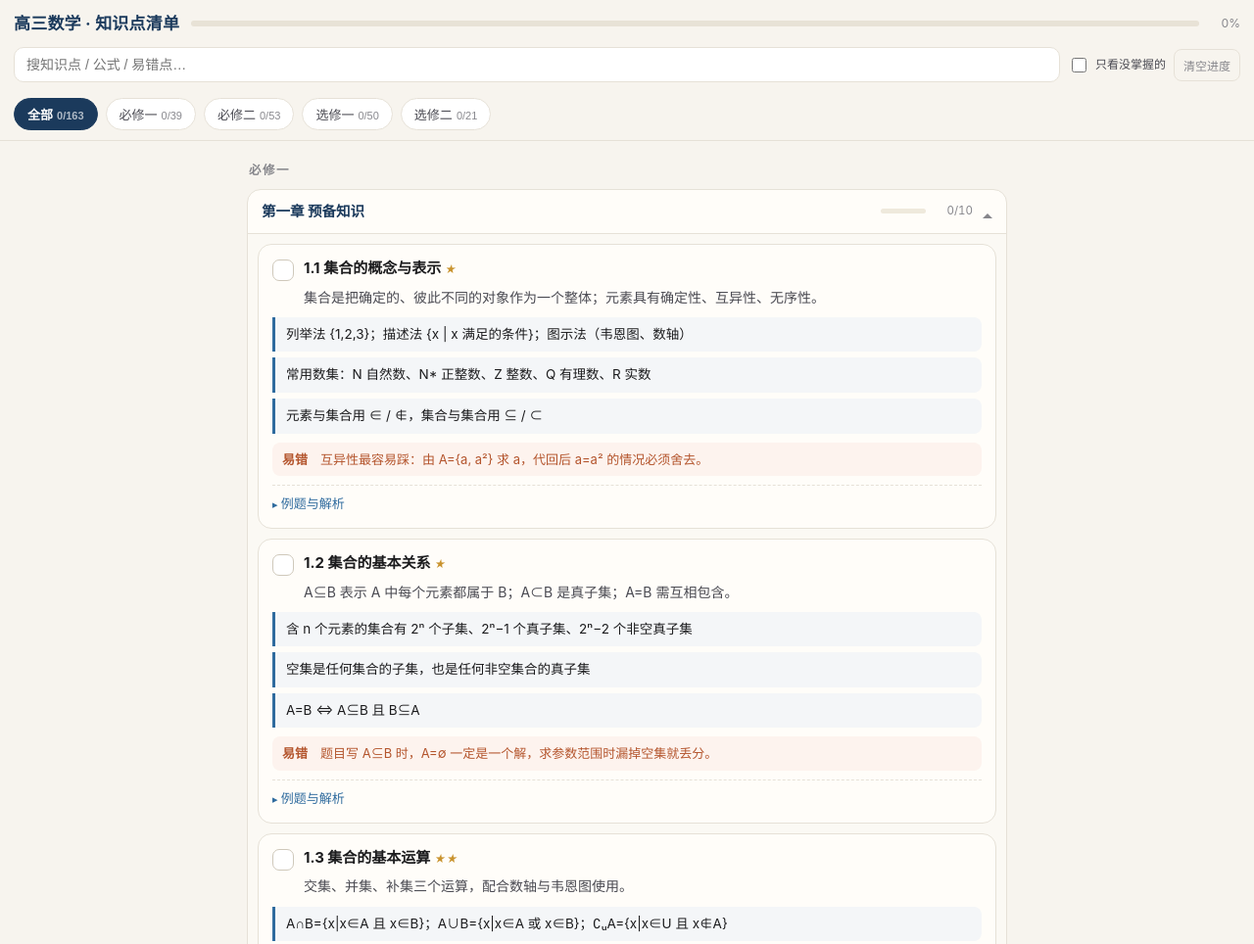
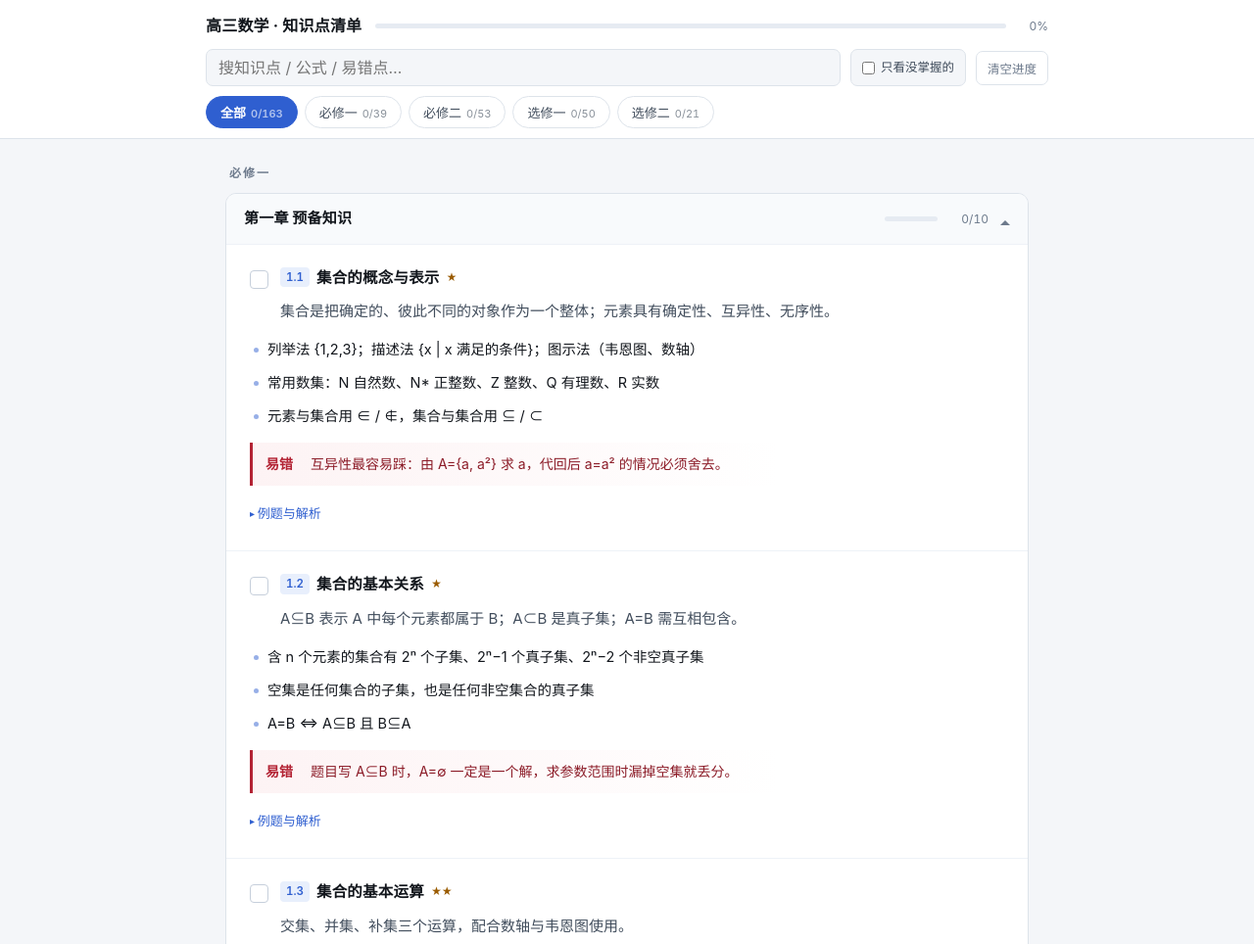
Before and after one commit to sereniiiii/math, a plain HTML site: page gaosan/index.html in a window 1280 px wide. Shown: the top 964 px of the page at 98% size. Drawn offline with Linux system fonts and the light colour scheme.

Commit message:
style: 知识点页改为 CPA 式文档排版——一章一框、框内连续分类、加大行距

```diff
--- a/gaosan/assets/app.js
+++ b/gaosan/assets/app.js
@@ -101,6 +101,11 @@
       return '<li>' + esc(k) + '</li>';
     }).join('');
 
+    // 把「1.1 集合的概念」拆成编号 + 标题，编号做成浅色标签，框内层次更清楚
+    var mm = /^([§\d][\d.\-—]*)\s+(.+)$/.exec(it.t);
+    var num = mm ? mm[1] : '';
+    var title = mm ? mm[2] : it.t;
+
     var eg = '';
     if (it.eg && it.eg.q) {
       eg = '<details class="eg"><summary>例题与解析</summary><div class="eg-body">' +
@@ -113,7 +118,11 @@
       '<div class="card-head">' +
         '<button class="check" type="button" aria-label="标记已掌握" aria-pressed="' + isDone + '"></button>' +
         '<div class="title-wrap">' +
-          '<div class="t">' + hl(it.t, kw) + (stars ? '<i class="stars">' + stars + '</i>' : '') + '</div>' +
+          '<div class="t">' +
+            (num ? '<span class="num">' + esc(num) + '</span>' : '') +
+            hl(title, kw) +
+            (stars ? '<i class="stars">' + stars + '</i>' : '') +
+          '</div>' +
           '<p class="core">' + hl(it.core, kw) + '</p>' +
         '</div>' +
       '</div>' +
--- a/gaosan/assets/style.css
+++ b/gaosan/assets/style.css
@@ -1,17 +1,25 @@
-/* 高三数学知识点清单 —— 移动优先，纸感浅底 + 深蓝强调 */
+/* 高三数学知识点清单
+   视觉基调对齐 CPA 学习平台：冷灰底 + 纯白面板 + 单一蓝色强调 + 大行距。
+   关键不同：一章 = 一个白框，框内按知识点连续排版，用细分割线和留白分层，
+             不再是一张张独立卡片。 */
 :root {
-  --ink: #1c1c1e;
-  --ink-2: #4a4a52;
-  --ink-3: #86868b;
-  --bg: #f7f4ee;
-  --card: #fffdf9;
-  --line: #e6e1d7;
-  --brand: #1b3a5c;
-  --brand-2: #2f6b9e;
-  --ok: #2e7d5b;
-  --warn: #b4552d;
-  --star: #c9932e;
-  --radius: 14px;
+  --ink: #12161c;
+  --ink-2: #414d5c;
+  --ink-3: #6d7a8c;
+  --bg: #f4f6f9;
+  --card: #ffffff;
+  --line: #dde3ea;
+  --line-2: #eef2f7;
+  --brand: #2f5fd0;
+  --brand-2: #1f4bb5;
+  --brand-soft: #e8effc;
+  --ok: #0b7a4b;
+  --warn: #b32334;
+  --warn-soft: #fdf3f4;
+  --star: #9a5b00;
+  --radius: 11px;
+  --font: -apple-system, BlinkMacSystemFont, "PingFang SC", "Hiragino Sans GB",
+          "Microsoft YaHei", "Segoe UI", sans-serif;
 }
 
 * { box-sizing: border-box; -webkit-tap-highlight-color: transparent; }
@@ -22,9 +30,11 @@ body {
   margin: 0;
   background: var(--bg);
   color: var(--ink);
-  font: 15px/1.65 -apple-system, BlinkMacSystemFont, "PingFang SC", "Hiragino Sans GB",
-        "Microsoft YaHei", system-ui, sans-serif;
-  padding-bottom: 40px;
+  font-family: var(--font);
+  font-size: 15px;
+  line-height: 1.75;
+  -webkit-font-smoothing: antialiased;
+  padding-bottom: 30px;
 }
 
 /* ---------- 顶部 ---------- */
@@ -32,24 +42,27 @@ body {
   position: sticky;
   top: 0;
   z-index: 20;
-  background: rgba(247, 244, 238, 0.94);
-  backdrop-filter: saturate(180%) blur(12px);
+  background: rgba(255, 255, 255, 0.96);
+  backdrop-filter: saturate(180%) blur(10px);
   border-bottom: 1px solid var(--line);
-  padding: 10px 14px 0;
+  padding: 12px 16px 0;
 }
 
 .top-inner {
   display: flex;
   align-items: center;
-  gap: 12px;
+  gap: 14px;
+  max-width: 860px;
+  margin: 0 auto;
 }
 
 h1 {
+  flex: 0 0 auto;
   margin: 0;
   font-size: 16px;
-  font-weight: 700;
+  font-weight: 650;
   letter-spacing: 0.2px;
-  color: var(--brand);
+  color: var(--ink);
   white-space: nowrap;
 }
 
@@ -57,340 +70,185 @@ h1 {
   flex: 1;
   display: flex;
   align-items: center;
-  gap: 8px;
+  gap: 9px;
   min-width: 0;
 }
 
 .bar {
   flex: 1;
-  height: 6px;
+  height: 5px;
+  background: #e6ebf2;
   border-radius: 99px;
-  background: #e8e2d6;
   overflow: hidden;
 }
 
-.bar > i {
+.bar i {
   display: block;
   height: 100%;
   width: 0;
+  background: var(--brand);
   border-radius: 99px;
-  background: linear-gradient(90deg, var(--brand-2), var(--ok));
   transition: width 0.25s ease;
 }
 
 #pct {
-  font-variant-numeric: tabular-nums;
+  flex: 0 0 auto;
   font-size: 12px;
   color: var(--ink-3);
+  font-variant-numeric: tabular-nums;
   min-width: 34px;
   text-align: right;
 }
 
+/* 工具栏 */
 .tools {
   display: flex;
-  gap: 8px;
   align-items: center;
-  padding: 10px 0;
+  gap: 10px;
+  max-width: 860px;
+  margin: 10px auto 0;
 }
 
-#q {
+.tools input[type="search"] {
   flex: 1;
   min-width: 0;
-  appearance: none;
+  font-family: inherit;
+  font-size: 16px;
+  color: var(--ink);
+  background: var(--bg);
   border: 1px solid var(--line);
-  background: #fff;
-  border-radius: 10px;
-  padding: 9px 12px;
-  font-size: 14px;
-  color: var(--ink);
+  border-radius: 7px;
+  padding: 8px 12px;
   outline: none;
 }
-
-#q:focus { border-color: var(--brand-2); box-shadow: 0 0 0 3px rgba(47, 107, 158, 0.12); }
+.tools input[type="search"]:focus {
+  border-color: var(--brand);
+  background: #fff;
+  box-shadow: 0 0 0 3px var(--brand-soft);
+}
 
 .switch {
+  flex: 0 0 auto;
   display: inline-flex;
   align-items: center;
   gap: 6px;
-  font-size: 12px;
+  font-size: 12.5px;
   color: var(--ink-2);
-  white-space: nowrap;
-  cursor: pointer;
-  user-select: none;
-}
-
-.switch input { width: 15px; height: 15px; accent-color: var(--brand-2); }
-
-.ghost {
-  appearance: none;
+  background: var(--bg);
   border: 1px solid var(--line);
-  background: transparent;
-  color: var(--ink-3);
-  border-radius: 8px;
-  padding: 7px 9px;
-  font-size: 12px;
+  border-radius: 7px;
+  padding: 7px 11px;
   cursor: pointer;
   white-space: nowrap;
 }
+.switch input { accent-color: var(--brand); margin: 0; }
 
-.ghost:active { background: #eee9e0; }
+.ghost {
+  flex: 0 0 auto;
+  font-family: inherit;
+  font-size: 12.5px;
+  color: var(--ink-3);
+  background: transparent;
+  border: 1px solid var(--line);
+  border-radius: 7px;
+  padding: 7px 11px;
+  cursor: pointer;
+  white-space: nowrap;
+}
+.ghost:active { background: var(--bg); }
 
-/* ---------- 模块标签 ---------- */
+/* 册切换 */
 .tabs {
   display: flex;
-  gap: 8px;
+  gap: 7px;
+  max-width: 860px;
+  margin: 10px auto 0;
+  padding-bottom: 10px;
   overflow-x: auto;
-  padding: 6px 0 10px;
   scrollbar-width: none;
 }
-
 .tabs::-webkit-scrollbar { display: none; }
 
 .tab {
   flex: 0 0 auto;
+  font-family: inherit;
+  font-size: 13px;
+  color: var(--ink-2);
+  background: #fff;
   border: 1px solid var(--line);
-  background: #fff;
-  color: var(--ink-2);
   border-radius: 99px;
-  padding: 6px 13px;
-  font-size: 13px;
+  padding: 6px 14px;
   cursor: pointer;
-  white-space: nowrap;
+  transition: background 0.15s ease, border-color 0.15s ease;
 }
-
 .tab[aria-selected="true"] {
   background: var(--brand);
   border-color: var(--brand);
   color: #fff;
   font-weight: 600;
 }
-
 .tab .n {
   font-size: 11px;
-  opacity: 0.65;
-  margin-left: 4px;
+  margin-left: 5px;
+  opacity: 0.62;
   font-variant-numeric: tabular-nums;
 }
 
 /* ---------- 列表 ---------- */
 main {
-  padding: 14px;
-  max-width: 820px;
+  max-width: 860px;
   margin: 0 auto;
+  padding: 18px 16px 10px;
 }
 
-.sec-title {
-  display: flex;
-  align-items: baseline;
-  gap: 8px;
-  margin: 22px 2px 10px;
-  font-weight: 700;
-  color: var(--brand);
-  font-size: 15px;
-}
-
-.sec-title:first-child { margin-top: 6px; }
-
-.sec-title span { font-weight: 400; font-size: 12px; color: var(--ink-3); }
-
-.card {
-  background: var(--card);
-  border: 1px solid var(--line);
-  border-radius: var(--radius);
-  padding: 13px 14px;
-  margin-bottom: 10px;
-  transition: opacity 0.2s ease, border-color 0.2s ease;
-}
-
-.card.done { opacity: 0.55; border-color: #d8e6dd; }
-
-.card-head {
-  display: flex;
-  align-items: flex-start;
-  gap: 10px;
-}
-
-.check {
-  flex: 0 0 auto;
-  width: 22px;
-  height: 22px;
-  margin-top: 2px;
-  border-radius: 7px;
-  border: 1.5px solid #cfc8ba;
-  background: #fff;
-  cursor: pointer;
-  display: grid;
-  place-items: center;
-  transition: all 0.15s ease;
-}
-
-.check::after {
-  content: "";
-  width: 10px;
-  height: 6px;
-  border-left: 2px solid #fff;
-  border-bottom: 2px solid #fff;
-  transform: rotate(-45deg) translateY(-1px) scale(0);
-  transition: transform 0.15s ease;
-}
-
-.card.done .check {
-  background: var(--ok);
-  border-color: var(--ok);
-}
-
-.card.done .check::after { transform: rotate(-45deg) translateY(-1px) scale(1); }
-
-.title-wrap { flex: 1; min-width: 0; }
-
-.t {
+.book-title {
+  margin: 22px 4px 10px;
+  font-size: 12px;
   font-weight: 650;
-  font-size: 15px;
-  line-height: 1.45;
-  color: var(--ink);
-}
-
-.stars { color: var(--star); font-size: 11px; letter-spacing: 1px; margin-left: 4px; }
-
-.core {
-  margin: 7px 0 0;
-  color: var(--ink-2);
-  font-size: 14px;
-}
-
-.keys {
-  margin: 9px 0 0;
-  padding: 0;
-  list-style: none;
-  display: grid;
-  gap: 6px;
-}
-
-.keys li {
-  position: relative;
-  padding: 7px 10px 7px 11px;
-  background: #f4f6f8;
-  border-left: 3px solid var(--brand-2);
-  border-radius: 0 8px 8px 0;
-  font-size: 13.5px;
-  line-height: 1.6;
-  color: var(--ink);
-  overflow-x: auto;
-}
-
-.trap {
-  margin-top: 9px;
-  font-size: 13px;
-  color: var(--warn);
-  background: #fdf3ee;
-  border-radius: 8px;
-  padding: 7px 10px;
-  line-height: 1.6;
-}
-
-.trap b { font-weight: 700; }
-
-details.eg {
-  margin-top: 9px;
-  border-top: 1px dashed var(--line);
-  padding-top: 8px;
-}
-
-details.eg > summary {
-  cursor: pointer;
-  font-size: 13px;
-  color: var(--brand-2);
-  list-style: none;
-  outline: none;
-}
-
-details.eg > summary::-webkit-details-marker { display: none; }
-
-details.eg > summary::before {
-  content: "▸ ";
-  font-size: 11px;
-}
-
-details.eg[open] > summary::before { content: "▾ "; }
-
-.eg-body {
-  margin-top: 8px;
-  font-size: 13.5px;
-  color: var(--ink-2);
-  line-height: 1.75;
-}
-
-.eg-body .q { color: var(--ink); }
-
-.eg-body .a {
-  margin-top: 6px;
-  padding: 8px 10px;
-  background: #f2f7f4;
-  border-radius: 8px;
-  color: #245b41;
-}
-
-.empty {
-  text-align: center;
-  color: var(--ink-3);
-  font-size: 14px;
-  padding: 60px 20px;
-}
-
-.foot {
-  text-align: center;
-  color: var(--ink-3);
-  font-size: 12px;
-  padding: 10px 20px 30px;
-}
-
-mark {
-  background: #ffe9a8;
-  color: inherit;
-  border-radius: 3px;
-  padding: 0 1px;
-}
-
-/* ---------- 教材册 / 章 折叠 ---------- */
-.book-title {
-  margin: 18px 2px 8px;
-  font-size: 12.5px;
-  font-weight: 700;
-  letter-spacing: 1.5px;
+  letter-spacing: 2px;
   color: var(--ink-3);
 }
 .book-title:first-child { margin-top: 2px; }
 
+/* 章 = 一个框 */
 .chap {
   background: var(--card);
   border: 1px solid var(--line);
   border-radius: var(--radius);
-  margin-bottom: 10px;
+  margin-bottom: 14px;
   overflow: hidden;
 }
 
 .chap-head {
   display: flex;
   align-items: center;
-  gap: 10px;
+  gap: 12px;
   width: 100%;
-  padding: 12px 14px;
+  padding: 14px 18px;
   border: 0;
-  background: none;
-  font: inherit;
+  background: #f8fafc;
+  font-family: inherit;
+  font-size: 15px;
   text-align: left;
   cursor: pointer;
-  color: var(--brand);
+  color: var(--ink);
+  border-bottom: 1px solid transparent;
 }
-.chap-head:active { background: #f4f1e8; }
+.chap.open .chap-head { border-bottom-color: var(--line-2); }
+.chap-head:active { background: #f1f5f9; }
 
-.chap-name { flex: 1; font-weight: 650; font-size: 14.5px; line-height: 1.4; }
+.chap-name {
+  flex: 1;
+  font-weight: 650;
+  line-height: 1.5;
+  letter-spacing: 0.2px;
+}
 
 .chap-bar {
   flex: 0 0 auto;
-  width: 46px;
+  width: 54px;
   height: 5px;
-  background: #efe9dc;
+  background: #e6ebf2;
   border-radius: 99px;
   overflow: hidden;
 }
@@ -404,9 +262,9 @@ mark {
 
 .chap-prog {
   flex: 0 0 auto;
-  min-width: 38px;
+  min-width: 40px;
   text-align: right;
-  font-size: 11.5px;
+  font-size: 12px;
   color: var(--ink-3);
   font-variant-numeric: tabular-nums;
 }
@@ -422,27 +280,215 @@ mark {
 }
 .chap.open .caret { transform: rotate(180deg); }
 
-.chap-body {
-  display: none;
-  padding: 10px;
-  background: #fbf9f4;
-  border-top: 1px solid var(--line);
+.chap-body { display: none; }
+.chap.open .chap-body { display: block; }
+
+/* 框内的知识点：连续排版，只靠分割线和留白 */
+.card {
+  padding: 20px 20px 22px;
+  border-top: 1px solid var(--line-2);
+  transition: opacity 0.2s ease;
 }
-.chap.open .chap-body { display: block; }
-.chap-body .card:last-child { margin-bottom: 0; }
+.card:first-child { border-top: 0; }
+.card.done { opacity: 0.55; }
 
-@media (min-width: 700px) {
-  body { font-size: 15.5px; }
-  main { padding: 18px 22px; }
-  h1 { font-size: 17px; }
+.card-head {
+  display: flex;
+  align-items: flex-start;
+  gap: 12px;
+}
+
+/* 勾选：小方块，不抢视线 */
+.check {
+  flex: 0 0 auto;
+  width: 19px;
+  height: 19px;
+  margin-top: 4px;
+  border: 1.5px solid #c6cfdb;
+  border-radius: 4px;
+  background: #fff;
+  cursor: pointer;
+  position: relative;
+  padding: 0;
+  transition: background 0.15s ease, border-color 0.15s ease;
+}
+.check::after {
+  content: "";
+  position: absolute;
+  left: 5px;
+  top: 2px;
+  width: 6px;
+  height: 10px;
+  border-right: 2px solid #fff;
+  border-bottom: 2px solid #fff;
+  transform: rotate(42deg) scale(0);
+  transition: transform 0.15s ease;
+}
+.card.done .check {
+  background: var(--ok);
+  border-color: var(--ok);
+}
+.card.done .check::after { transform: rotate(42deg) scale(1); }
+
+.title-wrap { flex: 1; min-width: 0; }
+
+/* 知识点标题 = 小节分类标题 */
+.t {
+  font-size: 15.5px;
+  font-weight: 650;
+  line-height: 1.6;
+  color: var(--ink);
+  letter-spacing: 0.2px;
+}
+.t .stars {
+  font-style: normal;
+  font-size: 10.5px;
+  letter-spacing: 0;
+  color: var(--star);
+  margin-left: 7px;
+  vertical-align: 2px;
+}
+
+/* 编号做成浅色标签，让框内的小节分类一眼能分开 */
+.t .num {
+  display: inline-block;
+  font-size: 11.5px;
+  font-weight: 600;
+  color: var(--brand);
+  background: var(--brand-soft);
+  border-radius: 4px;
+  padding: 1px 6px;
+  margin-right: 7px;
+  vertical-align: 2px;
+  font-variant-numeric: tabular-nums;
+  letter-spacing: 0;
+}
+
+.core {
+  margin: 8px 0 0;
+  font-size: 14.5px;
+  line-height: 1.85;
+  color: var(--ink-2);
+}
+
+/* 公式 / 要点：连续文本，不缩成碎条目 */
+.keys {
+  margin: 12px 0 0;
+  padding: 0 0 0 2px;
+  list-style: none;
+  counter-reset: k;
+}
+.keys li {
+  position: relative;
+  padding-left: 16px;
+  margin-bottom: 7px;
+  font-size: 14px;
+  line-height: 1.85;
+  color: var(--ink);
+  overflow-wrap: break-word;
+}
+.keys li:last-child { margin-bottom: 0; }
+.keys li::before {
+  content: "";
+  position: absolute;
+  left: 2px;
+  top: 11px;
+  width: 5px;
+  height: 5px;
+  border-radius: 50%;
+  background: var(--brand);
+  opacity: 0.5;
+}
+
+/* 易错：左侧细线，不做成色块卡片 */
+.trap {
+  margin: 14px 0 0;
+  padding: 9px 0 9px 13px;
+  border-left: 3px solid var(--warn);
+  background: linear-gradient(90deg, var(--warn-soft), transparent 70%);
+  font-size: 14px;
+  line-height: 1.8;
+  color: #8c1c28;
+  border-radius: 0 5px 5px 0;
+}
+.trap b {
+  font-weight: 650;
+  color: var(--warn);
+  margin-right: 4px;
+}
+
+/* 例题 */
+.eg {
+  margin: 14px 0 0;
+  font-size: 13.5px;
+}
+.eg summary {
+  display: inline-block;
+  cursor: pointer;
+  color: var(--brand);
+  font-size: 13px;
+  padding: 3px 0;
+  list-style: none;
+}
+.eg summary::-webkit-details-marker { display: none; }
+.eg summary::before {
+  content: "▸ ";
+  font-size: 10px;
+  vertical-align: 1px;
+}
+.eg[open] summary::before { content: "▾ "; }
+.eg-body {
+  margin-top: 8px;
+  padding: 12px 14px;
+  background: #f8fafc;
+  border-radius: 7px;
+  line-height: 1.85;
+}
+.eg-body .q { color: var(--ink); margin-bottom: 7px; }
+.eg-body .a {
+  color: var(--ok);
+  padding-top: 7px;
+  border-top: 1px dashed var(--line);
+}
+
+.empty {
+  text-align: center;
+  color: var(--ink-3);
+  font-size: 14px;
+  padding: 56px 20px;
+}
+
+.foot {
+  max-width: 860px;
+  margin: 0 auto;
+  text-align: center;
+  color: var(--ink-3);
+  font-size: 12px;
+  line-height: 1.8;
+  padding: 14px 20px 28px;
+}
+.foot b { color: var(--ink-2); font-variant-numeric: tabular-nums; }
+
+mark {
+  background: #fff2b8;
+  color: inherit;
+  border-radius: 2px;
+  padding: 0 1px;
+}
+
+@media (min-width: 720px) {
+  main { padding: 22px 20px 14px; }
+  .card { padding: 22px 24px 24px; }
+  .core { font-size: 15px; }
+  .keys li { font-size: 14.5px; }
 }
 
 @media print {
-  .top .tools, .tabs, .check, .ghost { display: none !important; }
+  .tools, .tabs, .check, .ghost { display: none !important; }
   .top { position: static; }
-  .card { break-inside: avoid; border-color: #ccc; }
+  .chap { break-inside: auto; border-color: #ccc; }
   .chap-body { display: block !important; }
-  .chap { break-inside: auto; }
+  .card { break-inside: avoid; }
   details.eg { display: none; }
   body { background: #fff; }
 }
```
Also changed, not shown: gaosan/index.html (+1 -1 lines).
